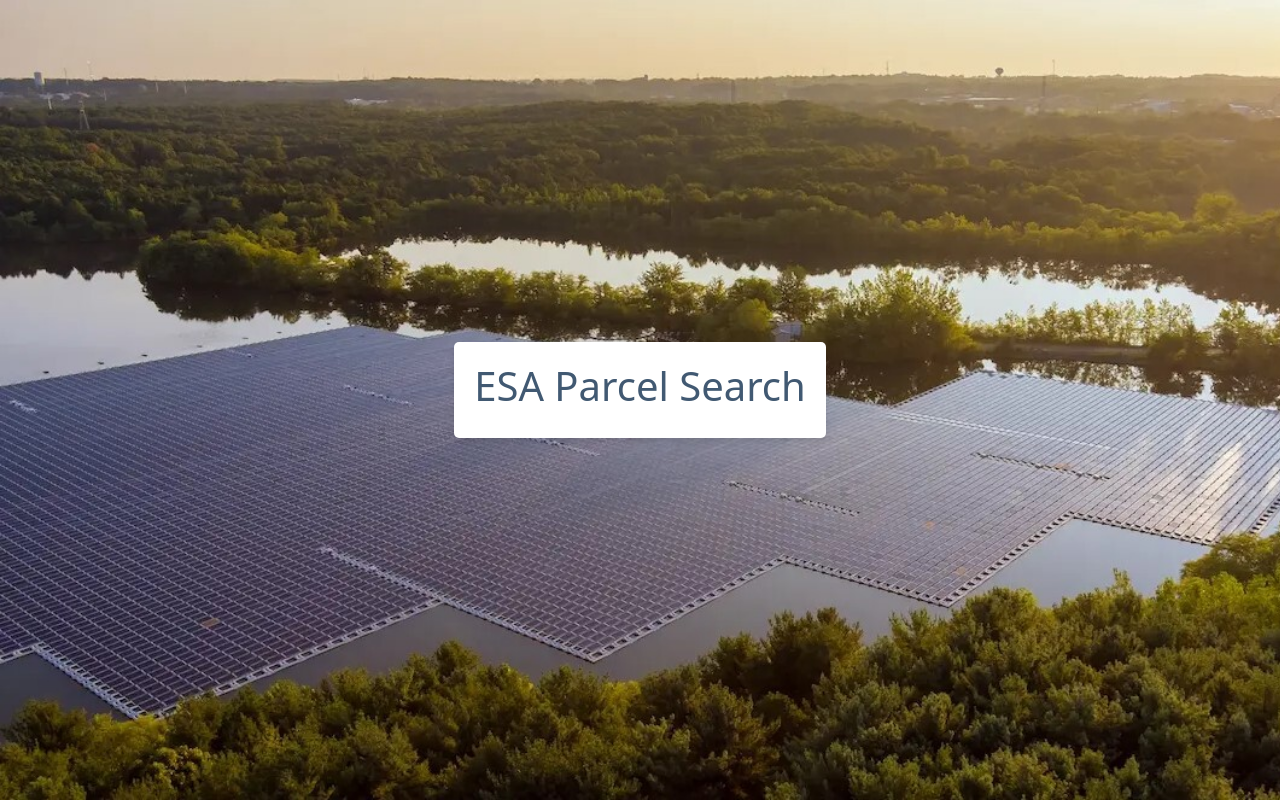
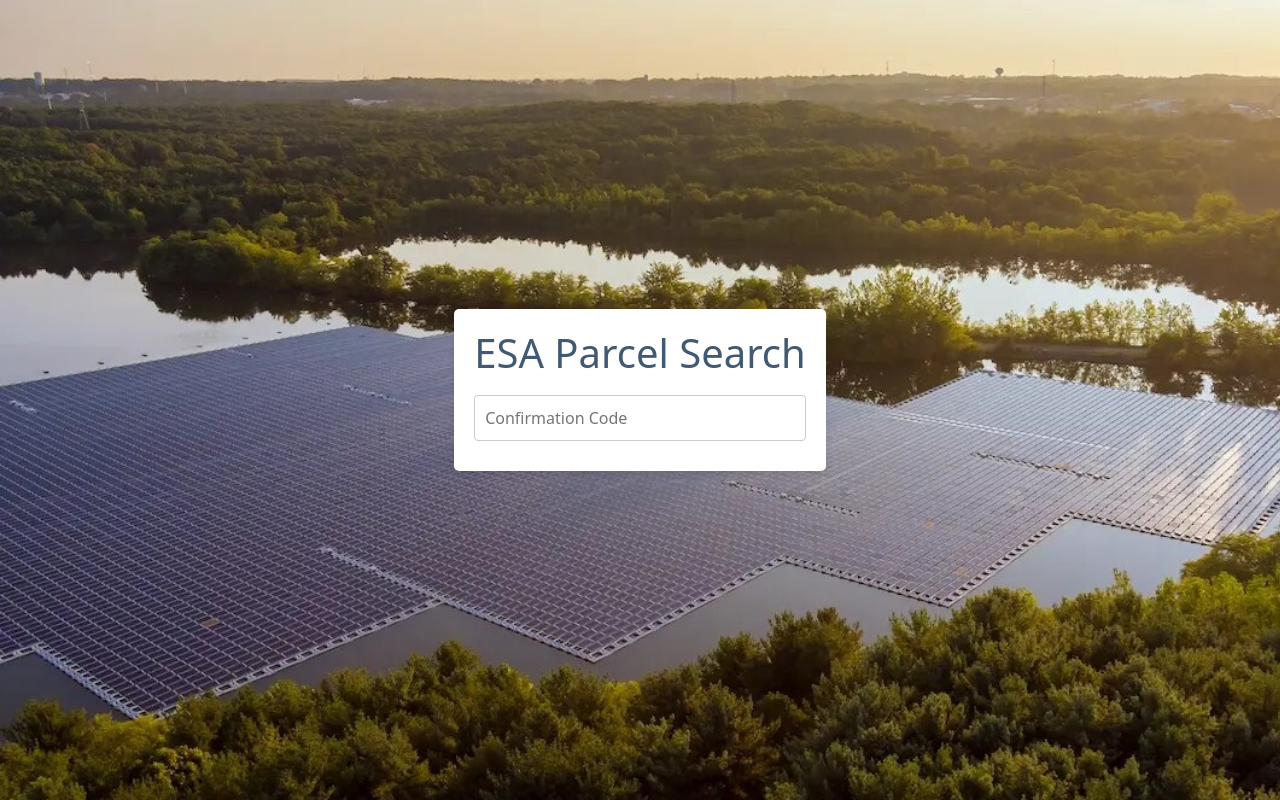
Before and after one commit to miguelperson/ESAWebpage, a React (Vite) app: page /EmailVerification in a window 1280 px wide. Built offline with nearby package versions, Linux system fonts and the light colour scheme.

Commit message:
misplaced vairables

```diff
--- a/src/components/RegisterPage.jsx
+++ b/src/components/RegisterPage.jsx
@@ -29,7 +29,7 @@ function RegisterPage() {
 
         if (isValid) {
             // Proceed with backend submission
-            alert("Form is valid, proceed with backend submission"); // this is where the back end handling will be done
+            // alert("Form is valid, proceed with backend submission"); // this is where the back end handling will be done
             navigate('/emailVerification');
         }
     };
--- a/src/components/emailVerification.jsx
+++ b/src/components/emailVerification.jsx
@@ -2,11 +2,20 @@ import React, { useState } from 'react';
 import { useNavigate } from 'react-router-dom';
 
 
+
 function EmailVerification() {
+    const [verificationCode, setCode] = useState('');
 
     return (
         <div>
             <h1>ESA Parcel Search</h1>
+            <input
+                onChange={e => setCode(e.target.value)}
+                className="component-input"
+                type="email"
+                placeholder="Confirmation Code"
+                value={verificationCode}
+            />
         </div>
 
     );
```
